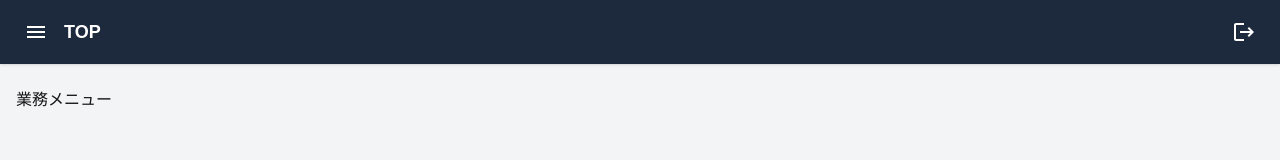
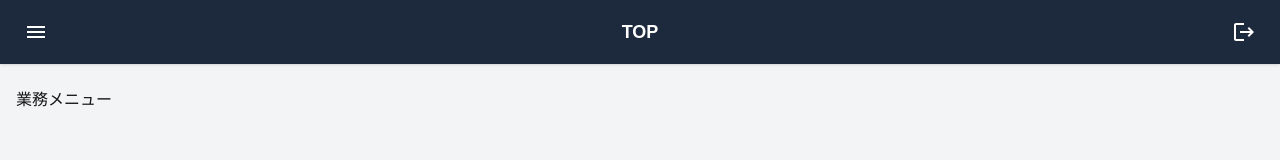
Before and after one commit to haya0626/learning, a Next.js app: page / in a window 1280 px wide. Shown: the top 160 px of the page. Built offline with nearby package versions, Linux system fonts and the light colour scheme.

Commit message:
update ヘッダーのレイアウト変更

```diff
--- a/app/src/components/layouts/AppHeader.tsx
+++ b/app/src/components/layouts/AppHeader.tsx
@@ -7,26 +7,44 @@ import { IconButton } from "@mui/material";
 /**
  * ヘッダー全体のレイアウト
  *
- * - flex            : 横並び
- * - items-center    : 縦方向中央揃え
- * - justify-between : 左右端に配置
- * - bg-slate-800    : 濃いネイビー背景
- * - px-4            : 左右余白
- * - py-3            : 上下余白
- * - text-white      : 文字色を白
- * - shadow          : 下方向に影を付与
+ * - grid           : グリッドレイアウトを使用
+ * - grid-cols-3    : 左・中央・右の3列で均等配置
+ * - items-center   : 縦方向中央揃え
+ * - bg-slate-800   : 濃いネイビー背景
+ * - px-4           : 左右余白
+ * - py-3           : 上下余白
+ * - text-white     : 文字色を白
+ * - shadow         : 下方向に影を付与
  */
 const headerClassName =
-    "flex items-center justify-between bg-slate-800 px-4 py-3 text-white shadow";
+    "grid grid-cols-3 items-center bg-slate-800 px-4 py-3 text-white shadow";
 
 /**
-* ヘッダー左側エリア
-*
-* - flex         : 横並び
-* - items-center : 縦方向中央揃え
-* - gap-2        : 要素間に余白
-*/
-const headerLeftClassName = "flex items-center gap-2";
+ * ヘッダー左側エリア
+ *
+ * - flex           : 横並び
+ * - items-center   : 縦方向中央揃え
+ * - justify-start  : 左寄せ
+ */
+const headerLeftClassName = "flex items-center justify-start";
+
+/**
+ * ヘッダー中央エリア
+ *
+ * - flex           : 横並び
+ * - items-center   : 縦方向中央揃え
+ * - justify-center : 水平方向中央揃え
+ */
+const headerCenterClassName = "flex items-center justify-center";
+
+/**
+ * ヘッダー右側エリア
+ *
+ * - flex           : 横並び
+ * - items-center   : 縦方向中央揃え
+ * - justify-end    : 右寄せ
+ */
+const headerRightClassName = "flex items-center justify-end";
 
 /**
  * 画面タイトル
@@ -52,11 +70,13 @@ export function AppHeader({ title, onMenuClick, onLogout }: AppHeaderProps) {
                 <IconButton color="inherit" onClick={onMenuClick} aria-label="menu">
                     <MenuIcon />
                 </IconButton>
+            </div>
 
+            <div className={headerCenterClassName}>
                 <h1 className={titleClassName}>{title}</h1>
             </div>
 
-            <div>
+            <div className={headerRightClassName}>
                 {onLogout && (
                     <IconButton color="inherit" onClick={onLogout} aria-label="logout">
                         <LogoutIcon />
```
